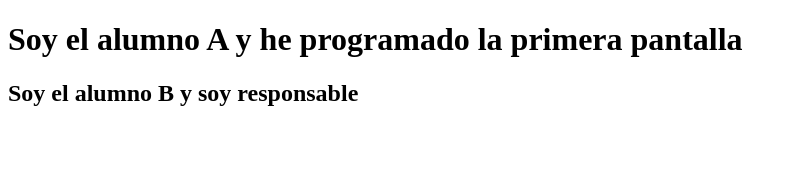
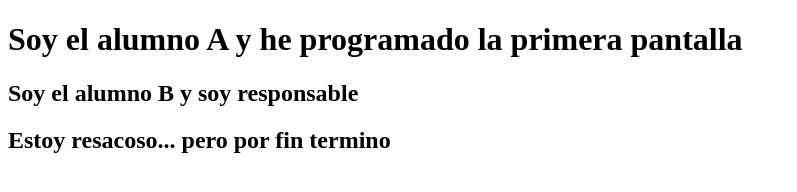
Before and after one commit to Marssalvador/Silksong, a plain HTML site: page index.html in a window 1280 px wide. Shown: the whole page, without its empty margins (0-797 px from the left). Drawn offline with Linux system fonts and the light colour scheme.

Commit message:
segundo commit del alumno A

```diff
--- a/index.html
+++ b/index.html
@@ -9,5 +9,6 @@
 <body>
     <h1>Soy el alumno A y he programado la primera pantalla</h1>
     <h2>Soy el alumno B y soy responsable</h2>
+    <h2>Estoy resacoso... pero por fin termino</h2>
 </body>
 </html>
```
